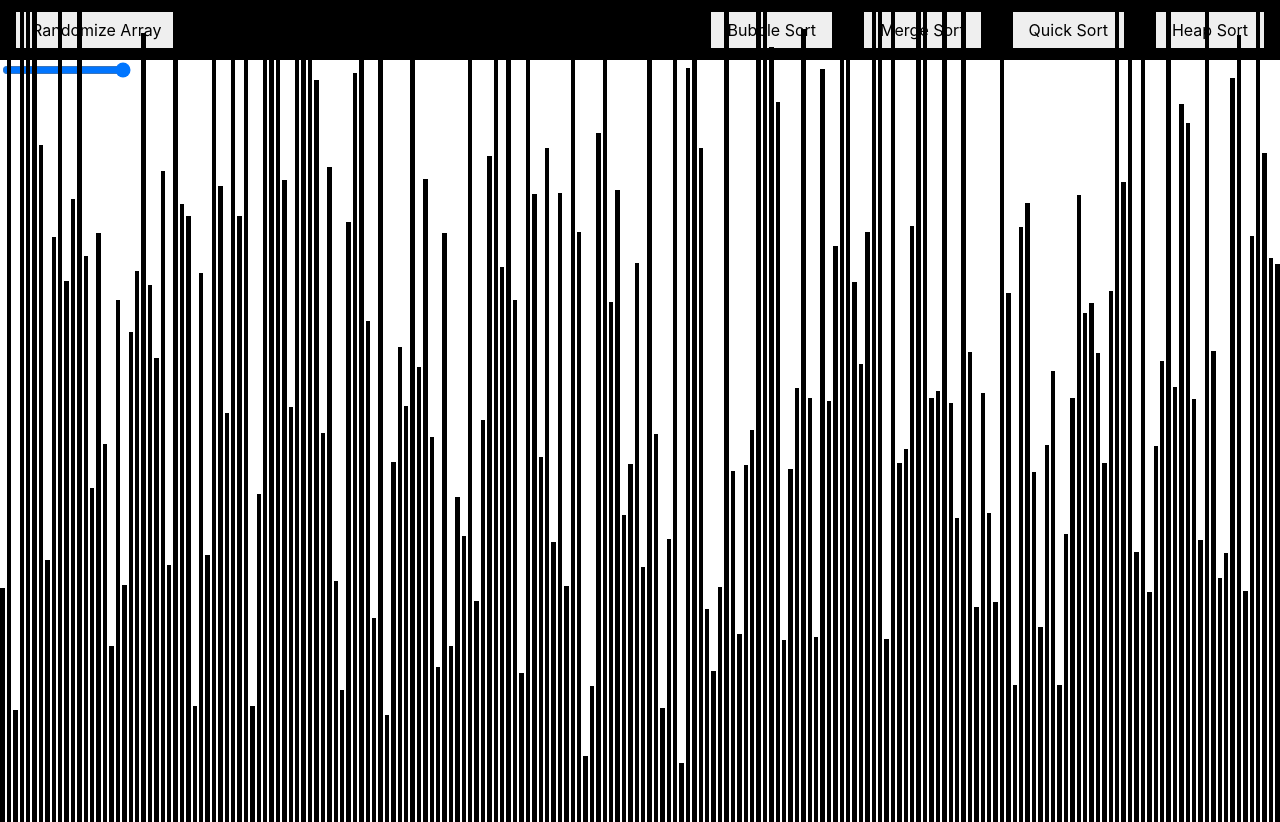
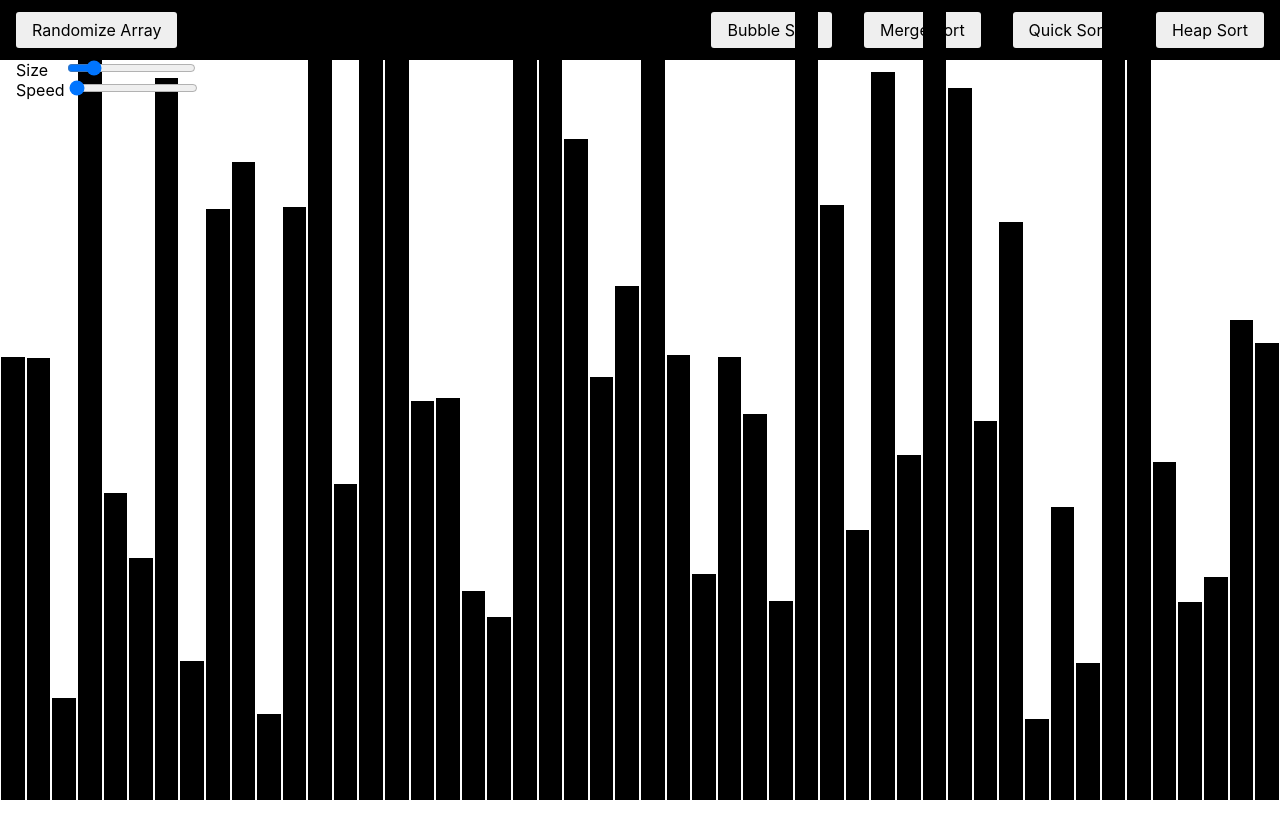
Before and after one commit to nkuek/SortEd, a React (Create React App) app: page / in a window 1280 px wide. After the commit the page ends 800 px from the top, so only its background shows below. Built offline with nearby package versions, Linux system fonts and the light colour scheme.

Commit message:
animation speed slider

```diff
--- a/src/App.js
+++ b/src/App.js
@@ -10,7 +10,8 @@ const generateRandomInt = (min, max) => {
 function App() {
     const [array, setArray] = useState([]);
     const [loading, setLoading] = useState(false);
-    const [arrayLength, setArrayLength] = useState(200);
+    const [arrayLength, setArrayLength] = useState(50);
+    const [animationSpeed, setAnimationSpeed] = useState(10);
 
     const resetArray = () => {
         const arrayBars = document.getElementsByClassName('array-bar');
@@ -37,12 +38,15 @@ function App() {
                 resetArray={resetArray}
                 array={array}
                 setLoading={setLoading}
+                animationSpeed={animationSpeed}
             />
             <SortingVisualizer
-                resetArray={resetArray}
+                arrayLength={arrayLength}
                 setArrayLength={setArrayLength}
                 array={array}
                 loading={loading}
+                animationSpeed={animationSpeed}
+                setAnimationSpeed={setAnimationSpeed}
             />
         </>
     );
--- a/src/components/Navigation/index.js
+++ b/src/components/Navigation/index.js
@@ -3,7 +3,7 @@ import { mergeSortAnimations } from '../SortingAlgorithms/MergeSort';
 import { bubbleSortAnimations } from '../SortingAlgorithms/BubbleSort';
 import './Navigation.css';
 
-const Navigation = ({ resetArray, array, setLoading }) => {
+const Navigation = ({ resetArray, array, animationSpeed, setLoading }) => {
     const [sorted, setSorted] = useState(false);
     const [sorting, setSorting] = useState(false);
 
@@ -13,10 +13,14 @@ const Navigation = ({ resetArray, array, setLoading }) => {
                 button.disabled = true;
                 button.style.cursor = 'initial';
             });
+            document.querySelectorAll('input').forEach((input) => {
+                input.disabled = true;
+                input.style.cursor = 'initial';
+            });
         } else {
-            document.querySelectorAll('button').forEach((button) => {
-                button.disabled = false;
-                button.style.cursor = 'pointer';
+            document.querySelectorAll('input').forEach((input) => {
+                input.disabled = false;
+                input.style.cursor = 'pointer';
             });
         }
     }, [sorting]);
@@ -24,7 +28,6 @@ const Navigation = ({ resetArray, array, setLoading }) => {
     const color1 = 'red';
     const color2 = 'black';
     const sortedColor = 'teal';
-    const ANIMATION_SPEED_MS = 3;
 
     const animator = (animations, colorChangeLength) => {
         const arrayBars = document.getElementsByClassName('array-bar');
@@ -38,25 +41,25 @@ const Navigation = ({ resetArray, array, setLoading }) => {
                 setTimeout(() => {
                     barOneStyle.backgroundColor = color;
                     barTwoStyle.backgroundColor = color;
-                }, i * ANIMATION_SPEED_MS);
+                }, i * animationSpeed);
             } else {
                 setTimeout(() => {
                     const [barOneIdx, newHeight] = animations[i];
                     const barOneStyle = arrayBars[barOneIdx].style;
                     barOneStyle.height = `${newHeight}px`;
-                }, i * ANIMATION_SPEED_MS);
+                }, i * animationSpeed);
             }
         }
         for (let i = 0; i < arrayBars.length; i++) {
             setTimeout(() => {
                 arrayBars[i].style.backgroundColor = sortedColor;
-            }, ANIMATION_SPEED_MS * animations.length);
+            }, animationSpeed * animations.length);
         }
 
         setTimeout(() => {
             setSorting(false);
             setSorted(true);
-        }, ANIMATION_SPEED_MS * animations.length);
+        }, animationSpeed * animations.length);
     };
 
     const mergeSort = () => {
--- a/src/components/SortingVisualizer/SortingVisualizer.css
+++ b/src/components/SortingVisualizer/SortingVisualizer.css
@@ -21,9 +21,25 @@
     font-size: 1.5em;
 }
 
+.array-option-container {
+    display: flex;
+    flex-direction: column;
+    position: absolute;
+    z-index: 1;
+}
+
+.array-size-container > label {
+    margin-left: 1em;
+    margin-right: 1.2em;
+}
+
+.array-speed-container > label {
+    margin-left: 1em;
+    margin-right: .3em
+}
+
 .array-bar {
     display: flex;
-    width: 10px;
     margin: 0px 1px;
     background-color: black;
     transition: 200ms height
--- a/src/components/SortingVisualizer/index.js
+++ b/src/components/SortingVisualizer/index.js
@@ -1,7 +1,14 @@
 import './SortingVisualizer.css';
 import { BeatLoader } from 'react-spinners';
 
-const SortingVisualizer = ({ array, setArrayLength, loading }) => {
+const SortingVisualizer = ({
+    array,
+    arrayLength,
+    setArrayLength,
+    animationSpeed,
+    setAnimationSpeed,
+    loading,
+}) => {
     return (
         <>
             {loading && (
@@ -9,22 +16,41 @@ const SortingVisualizer = ({ array, setArrayLength, loading }) => {
                     <BeatLoader color={'white'} />
                 </div>
             )}
+            <div className="array-option-container">
                 <div className="array-size-container">
+                    <label>Size</label>
                     <input
                         onChange={(e) => setArrayLength(e.target.value)}
                         type="range"
                         min="20"
                         max="200"
-                    step="10"
+                        step="15"
                         value={array.length}
                     ></input>
+                </div>
+                <div className="array-speed-container">
+                    <label>Speed</label>
+                    <input
+                        onChange={(e) => setAnimationSpeed(e.target.value)}
+                        type="range"
+                        min="5"
+                        max="500"
+                        step="100"
+                        value={animationSpeed}
+                    ></input>
+                </div>
             </div>
             <div className="array-container">
                 {array.map((value, idx) => (
                     <div
                         className="array-bar"
                         key={idx}
-                        style={{ height: `${value}px` }}
+                        style={{
+                            width: `${Math.floor(
+                                window.innerWidth / arrayLength
+                            )}px`,
+                            height: `${value}px`,
+                        }}
                     ></div>
                 ))}
             </div>
--- a/src/index.css
+++ b/src/index.css
@@ -27,4 +27,9 @@ button {
     cursor: pointer;
     margin: 0em 1em;
     padding: .5em 1em;
+    border-radius: 3px;
 }
+
+input {
+    margin: 0;
+}
```
Also changed, not shown: 1 other file (tests, documents, lock files or other folders). Lines whose indentation alone changed are shown as unchanged.
